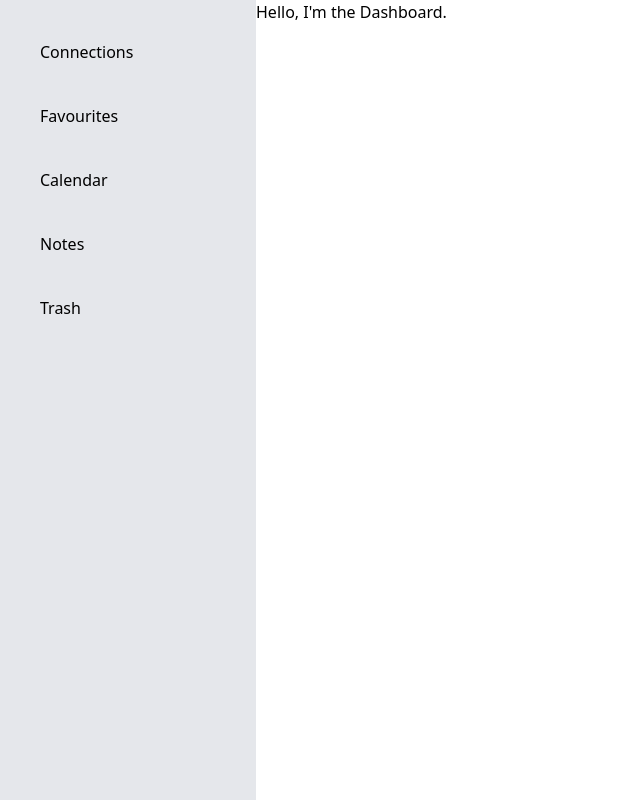
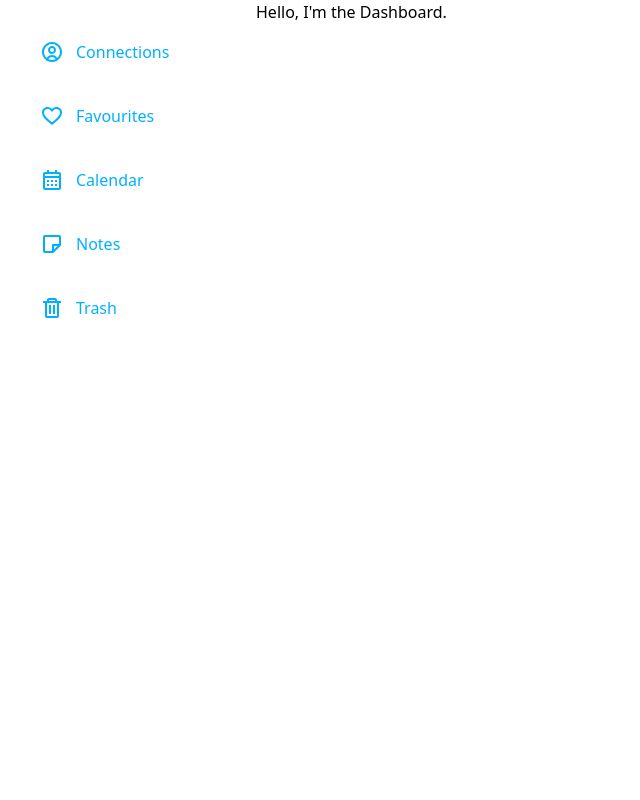
Before and after one commit to dpkreativ/crm-software, a Next.js app: page /dashboard in a window 1280 px wide. Shown: the whole page, without its empty margins (0-640 px from the left). Built offline with nearby package versions, Linux system fonts and the light colour scheme.

Commit message:
insert icons to sidebar

```diff
--- a/components/Sidebar.js
+++ b/components/Sidebar.js
@@ -1,11 +1,38 @@
+import { Calendar, HeartOutline, Note, Trash, UserCircle } from "./Icons";
+
 const Sidebar = () => {
   return (
-    <div className="h-screen w-1/5 bg-gray-200 p-10 flex flex-col space-y-10">
-      <div>Connections</div>
-      <div>Favourites</div>
-      <div>Calendar</div>
-      <div>Notes</div>
-      <div>Trash</div>
+    <div className="h-screen w-1/5 p-10 flex flex-col space-y-10">
+      <div className="text-primary-100 flex space-x-3">
+        <div>
+          <UserCircle />
+        </div>
+        <div>Connections</div>
+      </div>
+      <div className="text-primary-100 flex space-x-3">
+        <div>
+          <HeartOutline />
+        </div>
+        <div>Favourites</div>
+      </div>
+      <div className="text-primary-100 flex space-x-3">
+        <div>
+          <Calendar />
+        </div>
+        <div>Calendar</div>
+      </div>
+      <div className="text-primary-100 flex space-x-3">
+        <div>
+          <Note />
+        </div>
+        <div>Notes</div>
+      </div>
+      <div className="text-primary-100 flex space-x-3">
+        <div>
+          <Trash />
+        </div>
+        <div>Trash</div>
+      </div>
     </div>
   );
 };
```
